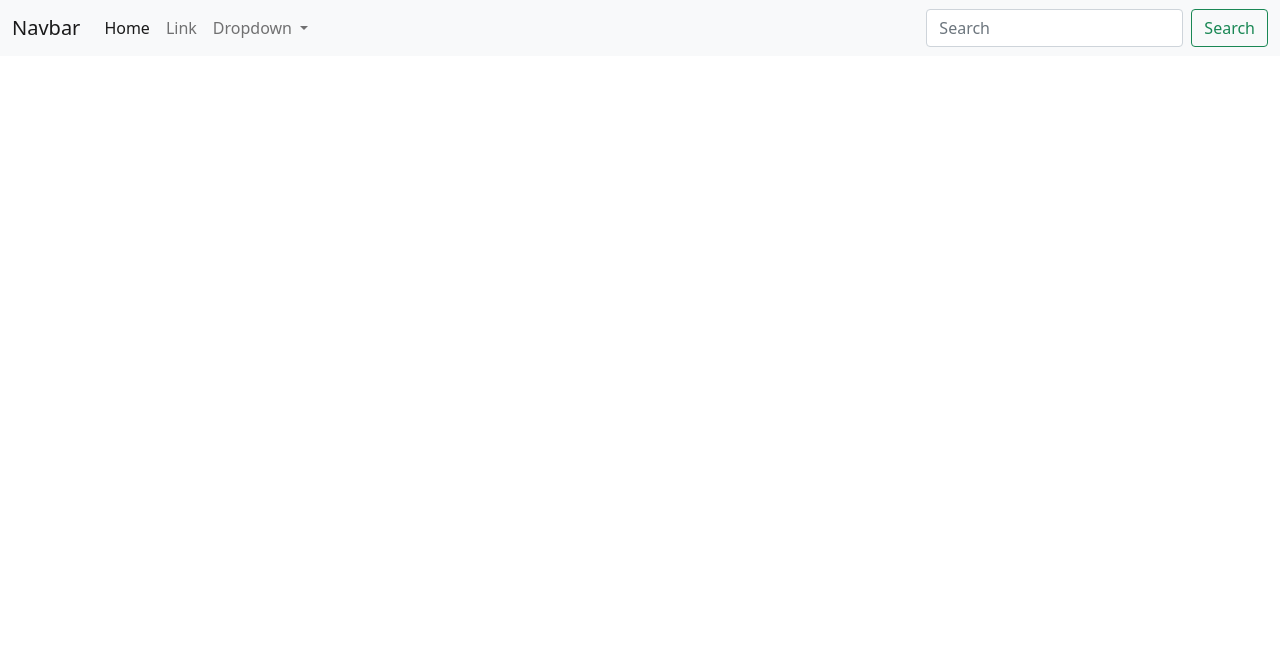
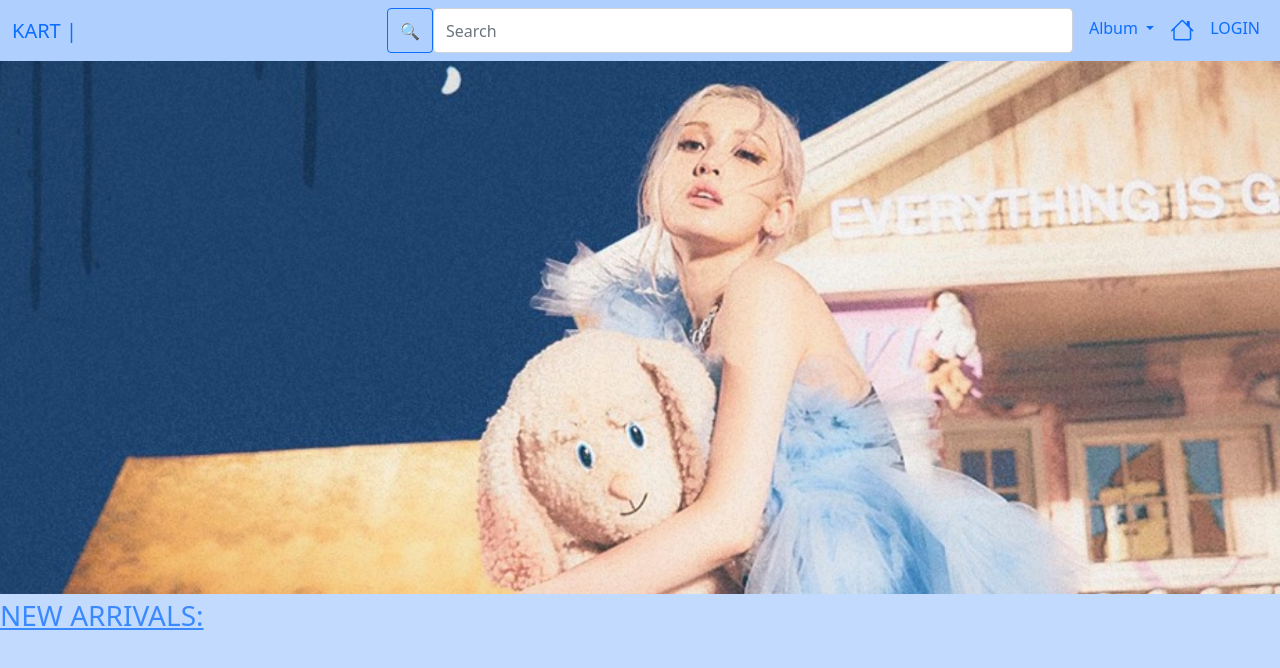
Before and after one commit to Ambrachen/Unit-1-summative, a plain HTML site: page index.html in a window 1280 px wide. Drawn offline with nearby package versions, Linux system fonts and the light colour scheme.

Commit message:
my updated version of the site

```diff
--- a/index.html
+++ b/index.html
@@ -5,40 +5,47 @@
     <meta name="viewport" content="width=device-width, initial-scale=1.0">
     <title>Document</title>
     <link href="https://cdn.jsdelivr.net/npm/bootstrap@5.1.3/dist/css/bootstrap.min.css" rel="stylesheet" integrity="sha384-1BmE4kWBq78iYhFldvKuhfTAU6auU8tT94WrHftjDbrCEXSU1oBoqyl2QvZ6jIW3" crossorigin="anonymous">
+    <link rel="stylesheet" href="https://cdn.jsdelivr.net/npm/bootstrap-icons@1.7.1/font/bootstrap-icons.css">
+    <link rel="stylesheet" href="style.css">
 </head>
-<body>
-  <nav class="navbar navbar-expand-lg navbar-light bg-light">
+<body class="bg-primary bg-opacity-25">
+  <nav class="navbar navbar-expand-lg navbar-primary bg-primary bg-opacity-10">
     <div class="container-fluid">
-      <a class="navbar-brand" href="#">Navbar</a>
+      <a class="navbar-brand" href="#">KART |</a>
       <button class="navbar-toggler" type="button" data-bs-toggle="collapse" data-bs-target="#navbarSupportedContent" aria-controls="navbarSupportedContent" aria-expanded="false" aria-label="Toggle navigation">
         <span class="navbar-toggler-icon"></span>
       </button>
       <div class="collapse navbar-collapse" id="navbarSupportedContent">
         <ul class="navbar-nav me-auto mb-2 mb-lg-0">
-          <li class="nav-item">
-            <a class="nav-link active" aria-current="page" href="#">Home</a>
-          </li>
-          <li class="nav-item">
-            <a class="nav-link" href="#">Link</a>
-          </li>
-          <li class="nav-item dropdown">
-            <a class="nav-link dropdown-toggle" href="#" id="navbarDropdown" role="button" data-bs-toggle="dropdown" aria-expanded="false">
-              Dropdown
-            </a>
-            <ul class="dropdown-menu" aria-labelledby="navbarDropdown">
-              <li><a class="dropdown-item" href="#">Action</a></li>
-              <li><a class="dropdown-item" href="#">Another action</a></li>
-              <li><hr class="dropdown-divider"></li>
-              <li><a class="dropdown-item" href="#">Something else here</a></li>
-            </ul>
-          </li>
         </ul>
         <form class="d-flex">
-          <input class="form-control me-2" type="search" placeholder="Search" aria-label="Search">
-          <button class="btn btn-outline-success" type="submit">Search</button>
+          <button class="btn btn-outline-primary" type="submit">🔍</button>
+          <input class="form-control me-2 ambra-search-bar" type="search" placeholder="Search" aria-label="Search">
+          <div class="collapse navbar-collapse" id="navbarNavDarkDropdown">
+            <ul class="navbar-nav">
+              <li class="nav-item dropdown">
+                <a class="nav-link dropdown-toggle" href="#" id="navbarDarkDropdownMenuLink" role="button" data-bs-toggle="dropdown" aria-expanded="false">
+                  Album
+                </a>
+                <li class="nav-item">
+                  <i class="nav-link" href="#">
+                    <i class="bi bi-house h4 m-0"> </i>
+                  </i>
+
+                </li>
+                <a class="nav-link " href="#">
+                  LOGIN
+                </a>
+              </li>
+            </ul>
+          </div>
         </form>
       </div>
     </div>
   </nav>
+  <img src="xoxo-cover.jpg" class="img-fluid" alt="...">
+
+  <p class="fs-3 text-decoration-underline text-primary text-opacity-75">NEW ARRIVALS:</p>
+
 </body>
 </html>
--- /dev/null
+++ b/style.css
@@ -0,0 +1,3 @@
+.ambra-search-bar{
+    min-width: 50vw;;
+}
```
Also changed, not shown: lens.png (deleted), xoxo-cover.jpg (added), 1 other file.
